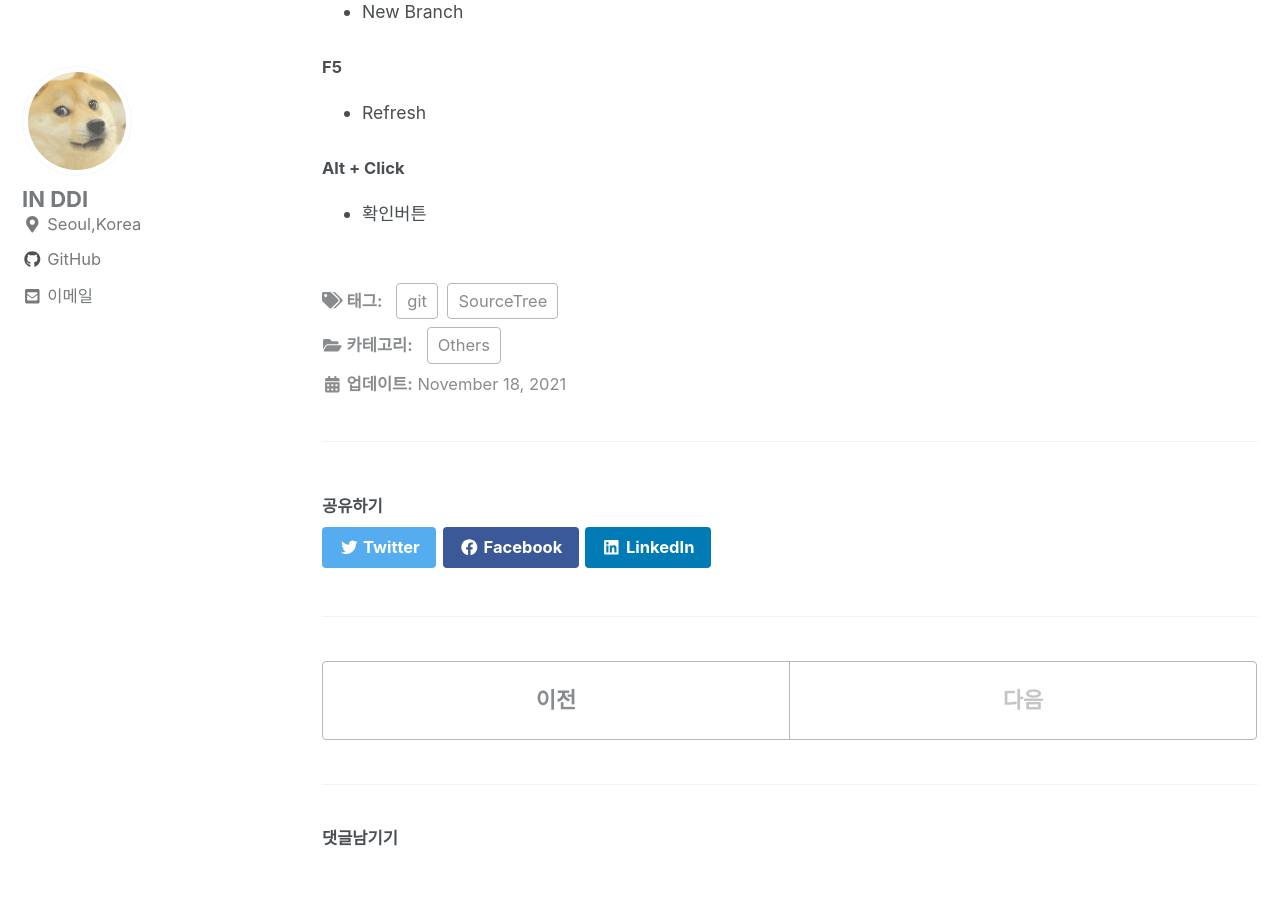
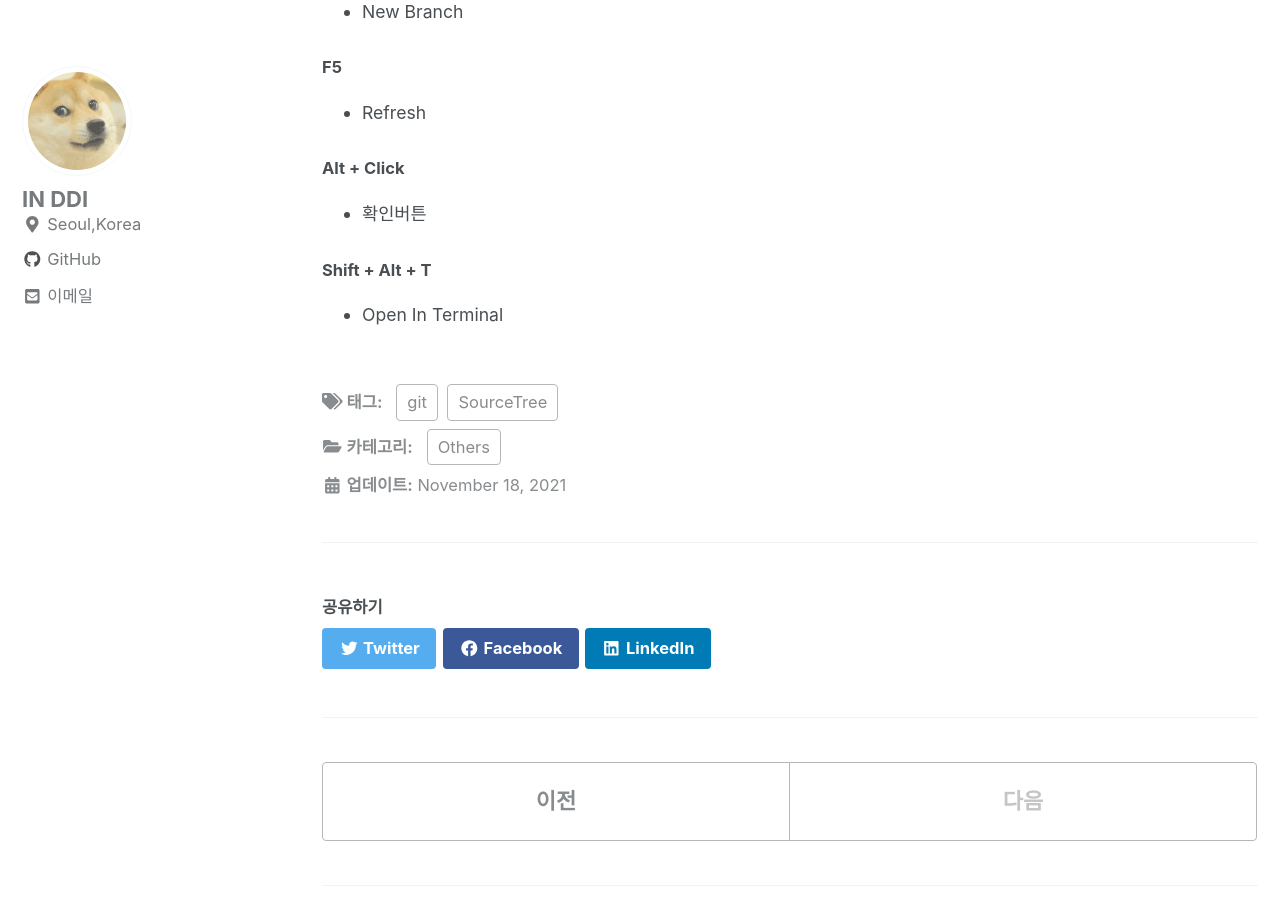
Before and after one commit to InSeok9068/inseok9068.github.io, a Jekyll site: the page built from _posts/others/2021-11-18-sourcetree-key-map.md, in a window 1280 px wide and 900 px high, scrolled down 580 px. Built offline with Jekyll 4.4.1, drawn with Linux system fonts in a browser that asks for light colours; cached includes are drawn as plain includes; nearby versions of some CDN libraries; comment, search, counter and statistics services are not loaded.

Commit message:
소스트리 키매핑 추가

```diff
--- a/_posts/others/2021-11-18-sourcetree-key-map.md
+++ b/_posts/others/2021-11-18-sourcetree-key-map.md
@@ -30,3 +30,7 @@ tags:
 #### Alt + Click
 
 - 확인버튼
+
+#### Shift + Alt + T
+
+- Open In Terminal
```
